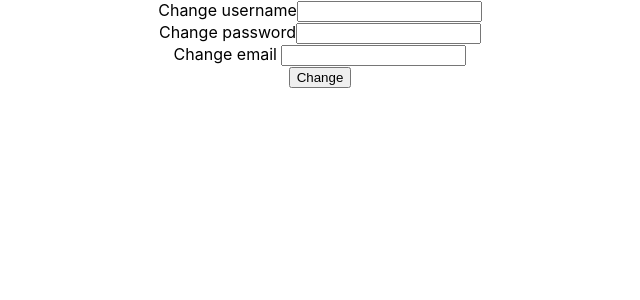
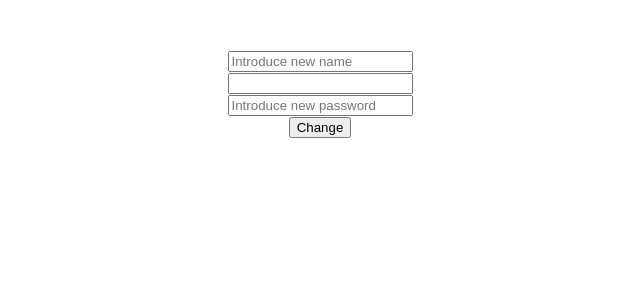
Before and after one commit to Lexadiaz120/Instagram-CLone, a React (Create React App) app: page /profile/settings in a window 1280 px wide. Shown: the top 300 px of the page, without its empty margins (320-960 px from the left). Built offline with nearby package versions, Linux system fonts and the light colour scheme.

Commit message:
make changes in UserSettings

```diff
--- a/src/components/UserSettings/UserSettings.css
+++ b/src/components/UserSettings/UserSettings.css
@@ -1,3 +1,11 @@
 .user_settings {
-  box-shadow: 3px 3px 3px 3px solid black;
+  display: block;
+  margin-top: 50px;
 }
+
+.user_settings input {
+  -ms-box-sizing: content-box;
+  -moz-box-sizing: content-box;
+  -webkit-box-sizing: content-box;
+  box-sizing: content-box;
+}
--- a/src/components/UserSettings/UserSettings.js
+++ b/src/components/UserSettings/UserSettings.js
@@ -1,5 +1,6 @@
 import { useState } from "react";
 import { useUserTokenContext } from "../../contexts/UserTokenContext";
+import "./UserSettings.css";
 export const UserSettings = () => {
   const [username, setUserName] = useState("");
   console.log(username);
@@ -32,19 +33,18 @@ export const UserSettings = () => {
     <>
       <div className="user_settings">
         <form onSubmit={changeUserProfile}>
-          <label for="username">Change username</label>
           <input
             onChange={(e) => setUserName(e.target.value)}
             value={username}
             id="username"
+            placeholder="Introduce new name"
             type="name"
           ></input>
           <br />
-          <label for="password">Change password</label>
           <input id="password" type="password"></input>
           <br />
-          <label for="email">Change email </label>
           <input
+            placeholder="Introduce new password"
             onChange={(e) => setEmail(e.target.value)}
             value={email}
             id="password"
```
